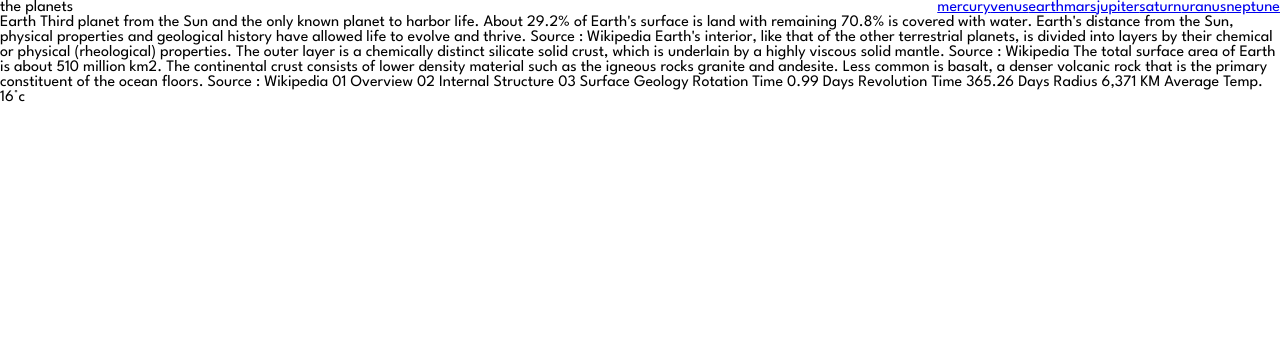
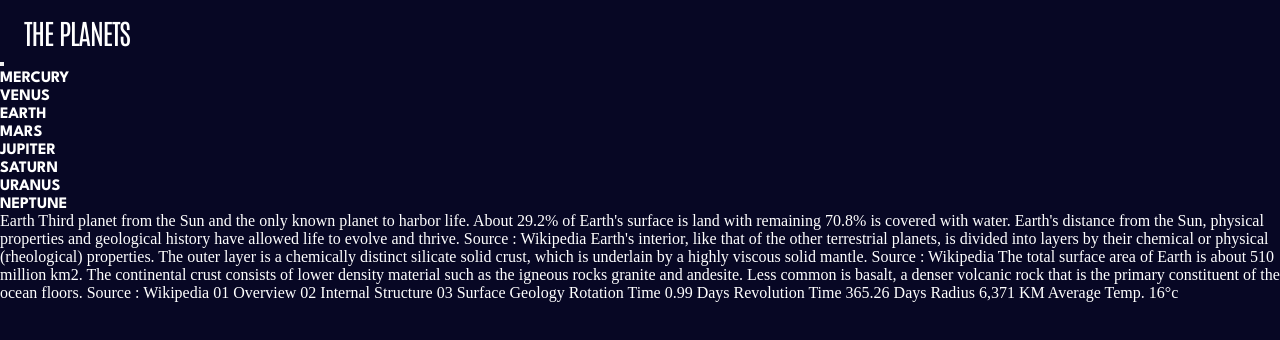
Before and after one commit to AmrAbdelgwaad/planets, an Angular app: page /earth in a window 1280 px wide. Shown: the top 340 px of the page. Built offline with nearby package versions, Linux system fonts and the light colour scheme.

Commit message:
navigation nearly finished

```diff
--- a/src/app/app.component.html
+++ b/src/app/app.component.html
@@ -1,5 +1,13 @@
+<header>
+  <div class="flex-group">
+    <div class="logo">the planets</div>
+    <button class="menu-btn" aria-controls="primary-nav" [attr.aria-expanded]="state" (click)="toggle()">
+      <span class="screen-reader">Manu</span>
+    </button>
+  </div>
   <nav>
-  <div>the planets</div>
+    <ul class="primary-nav" id="primary-nav"  [attr.data-visible]="state">
+      <li>
         <a
           class="button"
           routerLink="/mercury"
@@ -8,7 +16,9 @@
         >
           mercury
         </a>
+      </li>
 
+      <li>
         <a
           class="button"
           routerLink="/venus"
@@ -17,6 +27,8 @@
         >
           venus
         </a>
+      </li>
+      <li>
         <a
           class="button"
           routerLink="/earth"
@@ -25,6 +37,8 @@
         >
           earth
         </a>
+      </li>
+      <li>
         <a
           class="button"
           routerLink="/mars"
@@ -33,6 +47,8 @@
         >
           mars
         </a>
+      </li>
+      <li>
         <a
           class="button"
           routerLink="/jupiter"
@@ -41,6 +57,8 @@
         >
           jupiter
         </a>
+      </li>
+      <li>
         <a
           class="button"
           routerLink="/saturn"
@@ -49,6 +67,8 @@
         >
           saturn
         </a>
+      </li>
+      <li>
         <a
           class="button"
           routerLink="/uranus"
@@ -57,6 +77,8 @@
         >
           uranus
         </a>
+      </li>
+      <li>
         <a
           class="button"
           routerLink="/neptune"
@@ -65,5 +87,8 @@
         >
           neptune
         </a>
+      </li>
+    </ul>
   </nav>
+</header>
 <router-outlet></router-outlet>
--- a/src/app/app.component.scss
+++ b/src/app/app.component.scss
@@ -1,9 +1,91 @@
 @import "../global/colors.scss";
 
-nav{
-  display: flex;
+ul {
+  /* display: flex;
+  justify-content: space-between;*/
 }
 
-nav a:nth-of-type(1){
-  margin-left: auto;
+.logo {
+  font-family: $ff-antonio;
+  font-size: 1.75rem;
+  font-weight: 400;
+  letter-spacing: -0.06563rem;
+  text-transform: uppercase;
+  margin-left: 1.5rem;
+  margin-top: 0.87rem;
 }
+
+a {
+  color: $clr-white;
+  font-family: $ff-spartan;
+  font-weight: 700;
+  text-transform: uppercase;
+}
+
+@media (max-width: 35em) {
+  .flex-group {
+    display: flex;
+    justify-content: space-between;
+  }
+  .menu-btn {
+    border: 0;
+    outline: 0;
+    aspect-ratio: 1;
+    width: 1.5rem;
+    background: url("../assets/images/icon-hamburger.svg") no-repeat;
+    margin-top: 1.5rem;
+    margin-right: 1.5rem;
+    cursor: pointer;
+  }
+  .menu-btn[aria-expanded="true"]{
+    background: url("../assets/images/icon-close.svg") no-repeat;
+  }
+  .primary-nav {
+    transform: translateX(100%);
+    max-height: 0;
+    transition: all 350ms ease-out;
+  }
+  .primary-nav[data-visible="true"] {
+    transition: all 350ms ease-out;
+    transform: translateX(0%);
+    max-height: 100%;
+  }
+  li {
+    margin-left: 2rem;
+  }
+  li a {
+    font-size: 0.9375rem;
+    letter-spacing: 0.08525rem;
+  }
+  li:not(.logo)::before {
+    content: "";
+    position: absolute;
+    width: 1.25rem;
+    height: 1.25rem;
+    border-radius: 100%;
+  }
+  li:nth-child(3)::before {
+    background-color: $clr-mercury;
+  }
+  li:nth-child(4)::before {
+    background-color: $clr-venus;
+  }
+  li:nth-child(5)::before {
+    background-color: $clr-earth;
+  }
+  li:nth-child(6)::before {
+    background-color: $clr-mars;
+  }
+  li:nth-child(7)::before {
+    background-color: $clr-jupiter;
+  }
+  li:nth-child(8)::before {
+    background-color: $clr-saturn;
+  }
+  li:nth-child(9)::before {
+    background-color: $clr-uranus;
+  }
+  li:nth-child(10)::before {
+    background-color: $clr-neptune;
+  }
+}
--- a/src/app/app.component.ts
+++ b/src/app/app.component.ts
@@ -11,4 +11,8 @@ import { RouterLink, RouterLinkActive, RouterOutlet } from '@angular/router';
 })
 export class AppComponent {
   title = 'planets';
+  state = false;
+  toggle() {
+    this.state = !this.state;
+  }
 }
--- a/src/global/colors.scss
+++ b/src/global/colors.scss
@@ -12,3 +12,9 @@ $clr-jupiter: #d83a34;
 $clr-saturn: #cd5120;
 $clr-uranus: #1ec1a2;
 $clr-neptune: #2d68f0;
+
+
+/*fonts*/
+
+$ff-antonio: "Antonio", sans-serif;
+$ff-spartan: "League Spartan", sans-serif;
--- a/src/global/reset.scss
+++ b/src/global/reset.scss
@@ -9,6 +9,10 @@
 
 li {
   list-style: none;
+}
+
+a {
+  text-decoration: none;
 }
 
 html:focus-within {
--- a/src/styles.scss
+++ b/src/styles.scss
@@ -1,7 +1,8 @@
 @import "global/reset";
 @import "global/colors";
 
-:root{
-  font-family: 'Antonio', sans-serif;
-  font-family: 'League Spartan', sans-serif;
+body{
+  background: $clr-darkBlue;
+  color: $clr-white;
+  overflow-x: hidden;
 }
```
Also changed, not shown: src/assets/images/icon-close.svg (added), 1 other file (tests, documents, lock files or other folders). Lines whose indentation alone changed are shown as unchanged.
